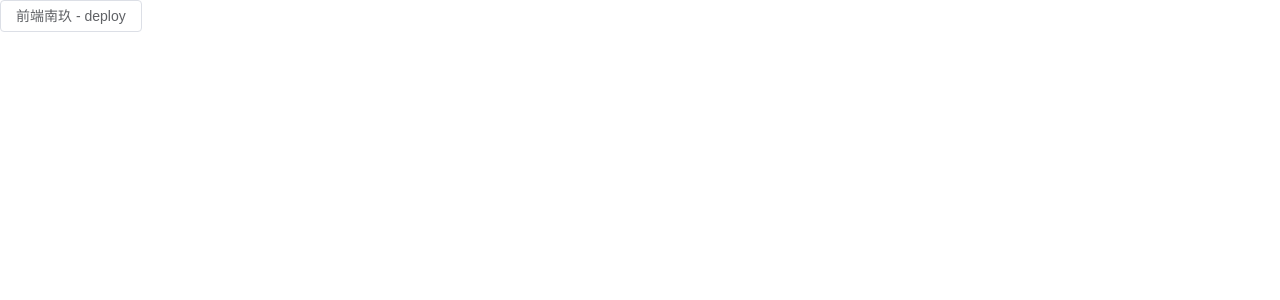
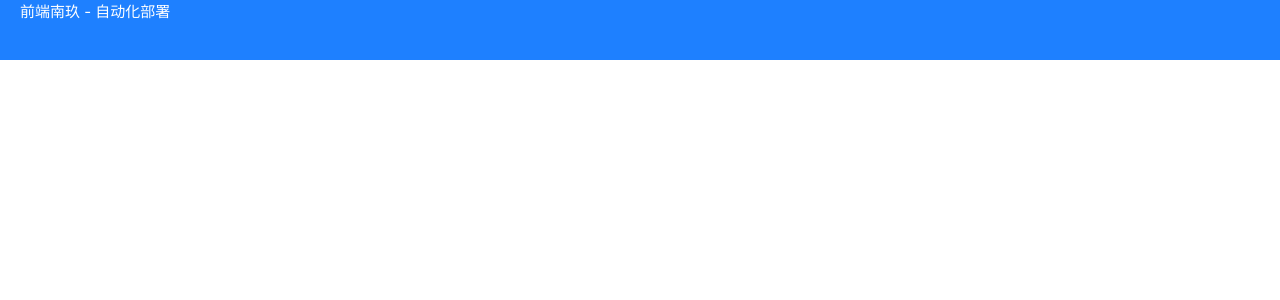
Before and after one commit to bettersong/nanjiu, a Vue app: page /#/ in a window 1280 px wide. Shown: the top 300 px of the page. Built offline with nearby package versions, Linux system fonts and the light colour scheme.

Commit message:
feat: 工作流

```diff
--- a/index.html
+++ b/index.html
@@ -4,7 +4,7 @@
     <meta charset="UTF-8" />
     <link rel="icon" href="/favicon.ico" />
     <meta name="viewport" content="width=device-width, initial-scale=1.0" />
-    <title>Vite App</title>
+    <title>前端南玖</title>
   </head>
   <body>
     <div id="app"></div>
--- a/src/views/HomeView.vue
+++ b/src/views/HomeView.vue
@@ -1,9 +1,19 @@
 <script setup lang="ts">
-import { ElButton } from "element-plus";
+import { ElHeader, ElContainer } from "element-plus";
 </script>
 
 <template>
-  <main>
-    <el-button>前端南玖 - deploy</el-button>
-  </main>
+  <div class="common-layout">
+    <el-container>
+      <el-header class="nj_header">前端南玖 - 自动化部署</el-header>
+      <el-container> </el-container>
+    </el-container>
+  </div>
 </template>
+
+<style lang="less">
+.nj_header {
+  background: rgb(30, 128, 255);
+  color: #fff;
+}
+</style>
--- a/src/views/MeteorShower.vue
+++ b/src/views/MeteorShower.vue
@@ -1,5 +1,4 @@
 <template>
-  <!-- <div>1111</div> -->
   <div class="meteor_bg">
     <canvas id="sky"></canvas>
   </div>
@@ -17,7 +16,5 @@ onMounted(() => {
 <style scoped>
 .meteor_bg {
   background: #000;
-  /* background: url("../../public/bg.jpg") no-repeat;
-  background-size: 100% 100%; */
 }
 </style>
```
Also changed, not shown: 1 other file (tests, documents, lock files or other folders).
